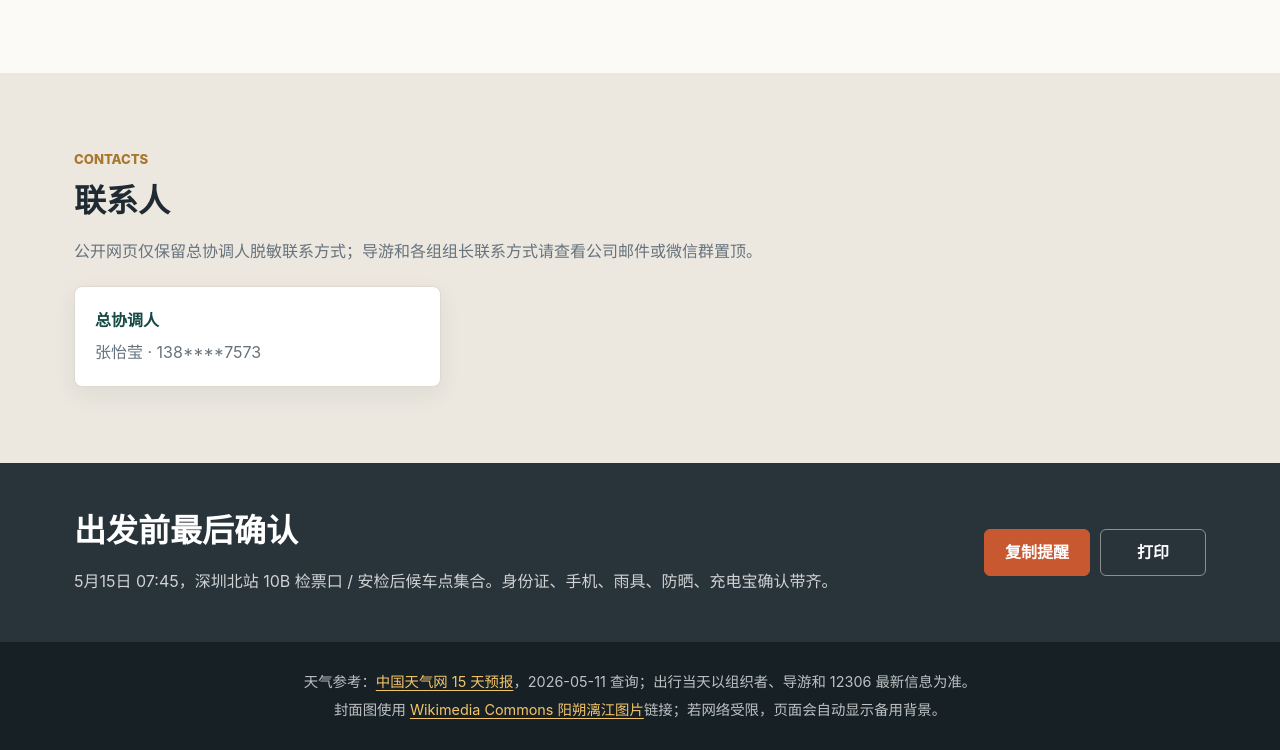
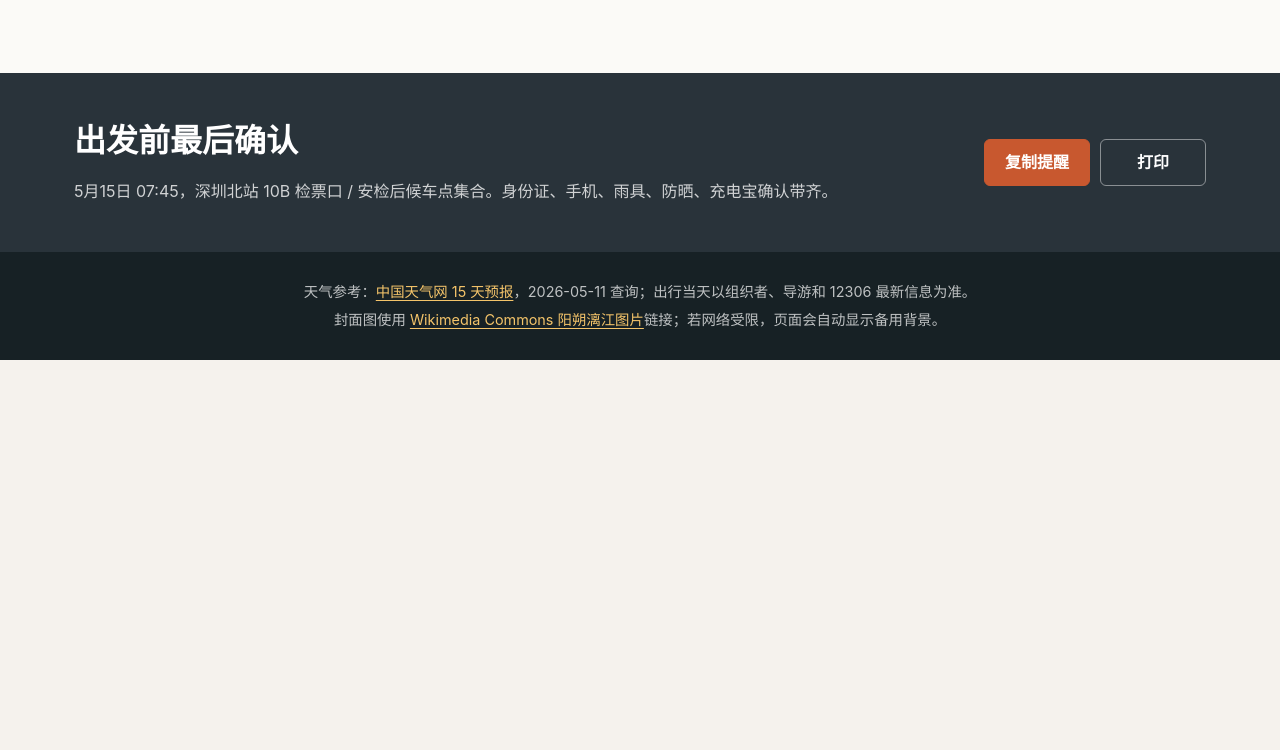
Before and after one commit to hunter-cao/-2026, a plain HTML site: page index.html in a window 1280 px wide. Shown: the part 4508-5258 px from the top of the page. After the commit the page ends 4868 px from the top, so only its background shows below. Drawn offline with Linux system fonts and the light colour scheme.

Commit message:
Remove contacts section

```diff
--- a/index.html
+++ b/index.html
@@ -408,22 +408,6 @@
         </div>
       </section>
 
-      <section class="band muted-band" aria-labelledby="contacts-title">
-        <div class="content">
-          <p class="section-label">Contacts</p>
-          <h2 id="contacts-title">联系人</h2>
-          <p class="privacy-note">
-            公开网页仅保留总协调人脱敏联系方式；导游和各组组长联系方式请查看公司邮件或微信群置顶。
-          </p>
-          <div class="contacts-grid">
-            <article class="contact-card">
-              <strong>总协调人</strong>
-              <span>张怡莹 · 138****7573</span>
-            </article>
-          </div>
-        </div>
-      </section>
-
       <section class="band action-band" aria-label="快速操作">
         <div class="content action-row">
           <div>
--- a/styles.css
+++ b/styles.css
@@ -206,7 +206,6 @@ h3 {
 .info-grid,
 .checklist-grid,
 .safety-grid,
-.contacts-grid,
 .weather-cards {
   display: grid;
   gap: 16px;
@@ -218,8 +217,7 @@ h3 {
 
 .quick-card,
 .info-card,
-.check-card,
-.contact-card {
+.check-card {
   min-height: 100%;
   padding: 20px;
   background: var(--paper);
@@ -538,24 +536,6 @@ h3 {
   color: rgba(255, 255, 255, 0.78);
 }
 
-.contacts-grid {
-  grid-template-columns: repeat(3, minmax(0, 1fr));
-  margin-top: 22px;
-}
-
-.contact-card {
-  display: grid;
-  gap: 6px;
-}
-
-.contact-card strong {
-  color: var(--teal-dark);
-}
-
-.contact-card span {
-  color: var(--muted);
-}
-
 .action-band {
   background: #29333a;
   color: #fff;
@@ -649,7 +629,6 @@ h3 {
   .quick-grid,
   .info-grid,
   .safety-grid,
-  .contacts-grid,
   .weather-cards {
     grid-template-columns: repeat(2, minmax(0, 1fr));
   }
@@ -689,7 +668,6 @@ h3 {
   .info-grid,
   .checklist-grid,
   .safety-grid,
-  .contacts-grid,
   .weather-cards {
     grid-template-columns: 1fr;
   }
@@ -762,7 +740,6 @@ h3 {
   .quick-card,
   .info-card,
   .check-card,
-  .contact-card,
   .route-card,
   .day-panel,
   .captain-list {
```
Also changed, not shown: 1 other file.
